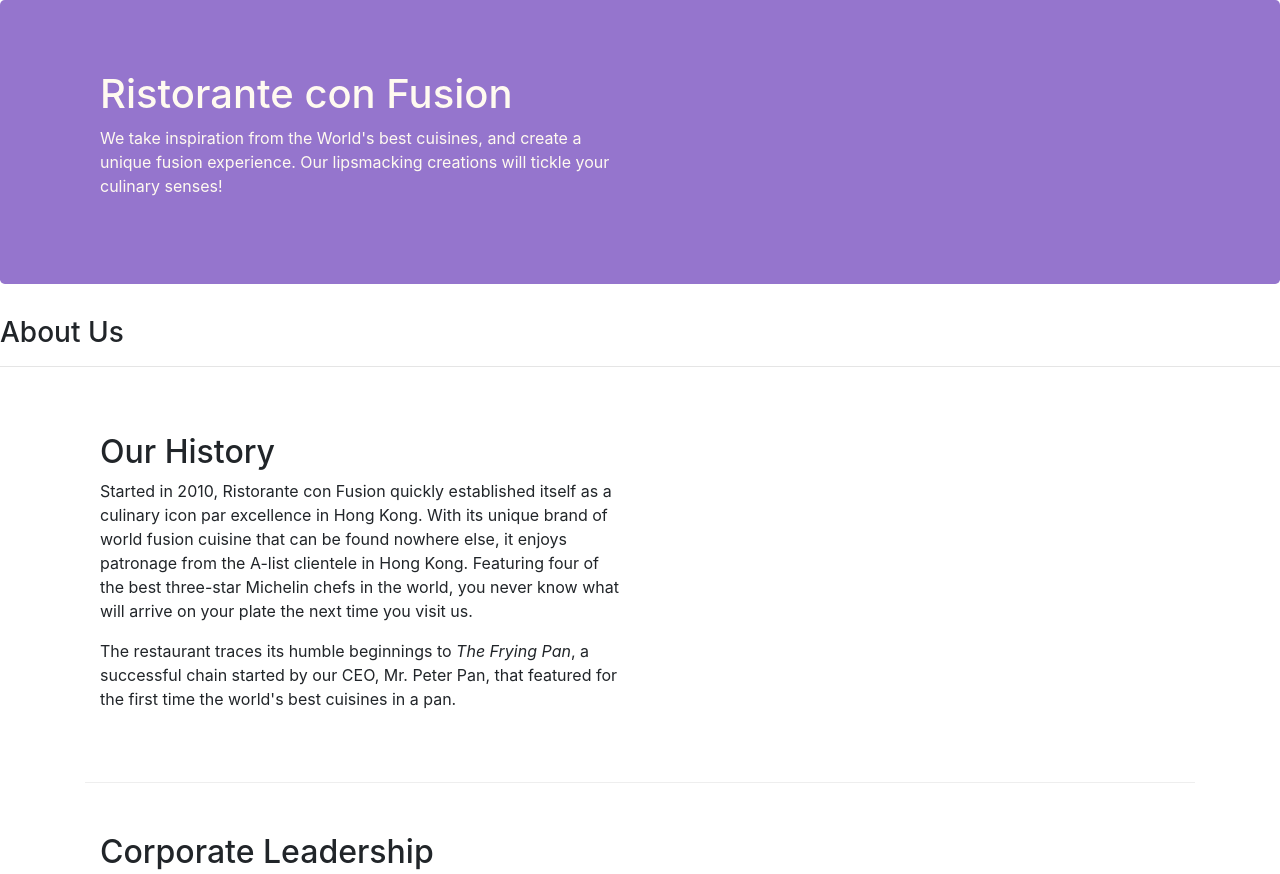
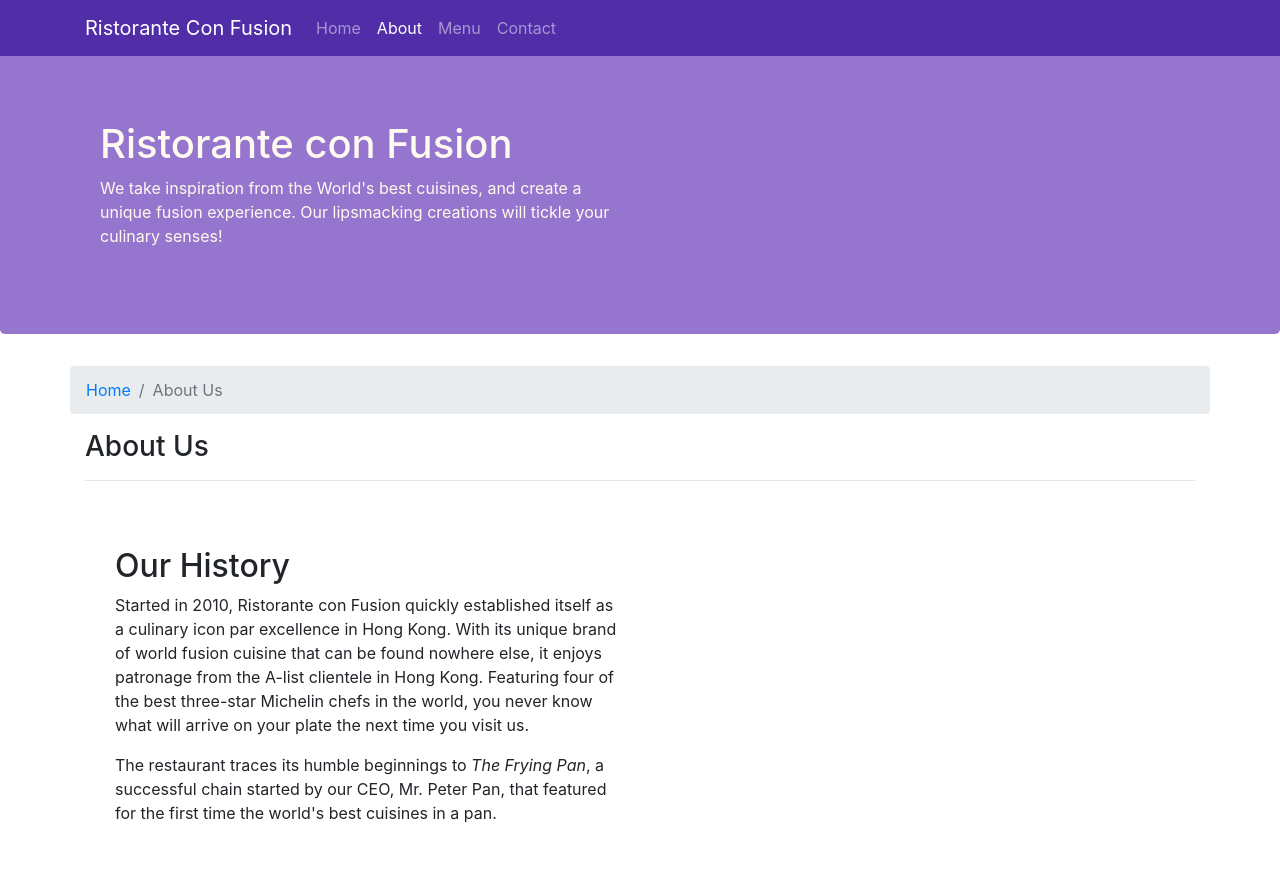
Before and after one commit to Sundeep220/BootstrapCourse, a website: page aboutus.html in a window 1280 px wide. Shown: the top 874 px of the page. Drawn offline with nearby package versions, Linux system fonts and the light colour scheme.

Commit message:
Added navigation bar to index and about us page.

```diff
--- a/aboutus.html
+++ b/aboutus.html
@@ -15,7 +15,22 @@
 </head>
 
 <body>
-
+    <nav class="navbar navbar-dark navbar-expand-sm fixed-top">
+        <div class="container">
+            <button class="navbar-toggler" type="button" data-toggle="collapse" data-target="#Navbar">
+                <span class="navbar-toggler-icon"></span>
+            </button>
+           <a class="navbar-brand" href="./index.html">Ristorante Con Fusion</a>
+           <div class="collapse navbar-collapse" id="Navbar">
+                <ul class="navbar-nav mr-auto">
+                    <li class="nav-item "><a class="nav-link" href="./index.html">Home</a></li>
+                    <li class="nav-item active"><a class="nav-link" href="#">About</a></li>
+                    <li class="nav-item"><a class="nav-link" href="#">Menu</a></li>
+                    <li class="nav-item"><a class="nav-link" href="#">Contact</a></li>
+                </ul>
+           </div>
+        </div>
+    </nav>
     <header class="jumbotron">
         <div class="container">
             <div class="row row-header">
@@ -29,9 +44,13 @@
         </div>
     </header>
 
-    <div>
-        <div>
-            <div>
+    <div class="container">
+        <div class="row">
+            <ol class="col-12 breadcrumb">
+                <li class="breadcrumb-item"><a href="./index.html">Home</a></li>
+                <li class="breadcrumb-item active">About Us</li>
+            </ol>
+            <div class="col-12">
                <h3>About Us</h3>
                <hr>
             </div>
@@ -79,7 +98,7 @@
                 <div class="col-4 offset-1 col-sm-2">
                     <h5>Links</h5>
                     <ul class="list-unstyled">
-                        <li><a href="#">Home</a></li>
+                        <li><a href="./index.html">Home</a></li>
                         <li><a href="#">About</a></li>
                         <li><a href="#">Menu</a></li>
                         <li><a href="#">Contact</a></li>
--- a/css/styles.css
+++ b/css/styles.css
@@ -29,3 +29,12 @@
     margin:0px;
     color:black;
 }
+
+.navbar-dark{
+    background-color: #512DA8;
+}
+
+body{
+    padding: 50px 0px 0px 0px;
+    z-index: 0;
+}
--- a/package.json
+++ b/package.json
@@ -11,7 +11,7 @@
   "author": "",
   "license": "ISC",
   "devDependencies": {
-    "lite-server": "^2.3.0"
+    "lite-server": "^2.6.1"
   },
   "dependencies": {
     "bootstrap": "^4.0.0",
```
Also changed, not shown: index.html (+17 -2 lines), 1 other file.
